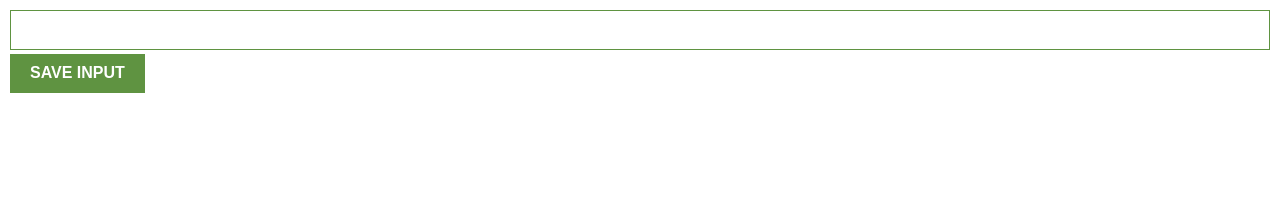
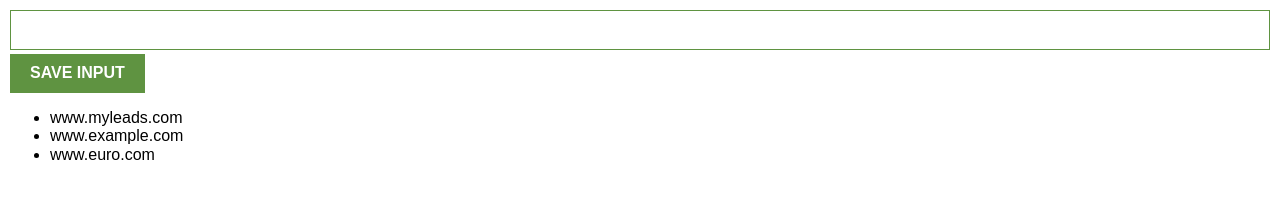
Before and after one commit to Aayroon/ChromeExtension, a plain HTML site: page index.html in a window 1280 px wide. Drawn offline with nearby package versions, Linux system fonts and the light colour scheme.

Commit message:
Render the leads in an unordered list

```diff
--- a/index.html
+++ b/index.html
@@ -5,6 +5,8 @@
     <body>
         <input type="text" id="input-el"/>
         <button id="input-btn">SAVE INPUT</button>
+        <ul id="ul-el"></ul>
+
         <script src="index.js"></script>
     </body>
 </html>
--- a/index.js
+++ b/index.js
@@ -1,8 +1,14 @@
-let myLeads = []
+let myLeads = ["www.myleads.com", "www.example.com", "www.euro.com"]
+
 const inputEl = document.getElementById("input-el")
+const inputBtn = document.getElementById("input-btn")
+const ulEl = document.getElementById("ul-el")
 
-const inputBtn = document.getElementById("input-btn")
 inputBtn.addEventListener("click", function() {
     myLeads.push(inputEl.value)
     console.log(myLeads)
 })
+
+for (i=0; i<myLeads.length; i++) {
+    ulEl.innerHTML += "<li>" + myLeads[i] + "</li>"
+}
```
